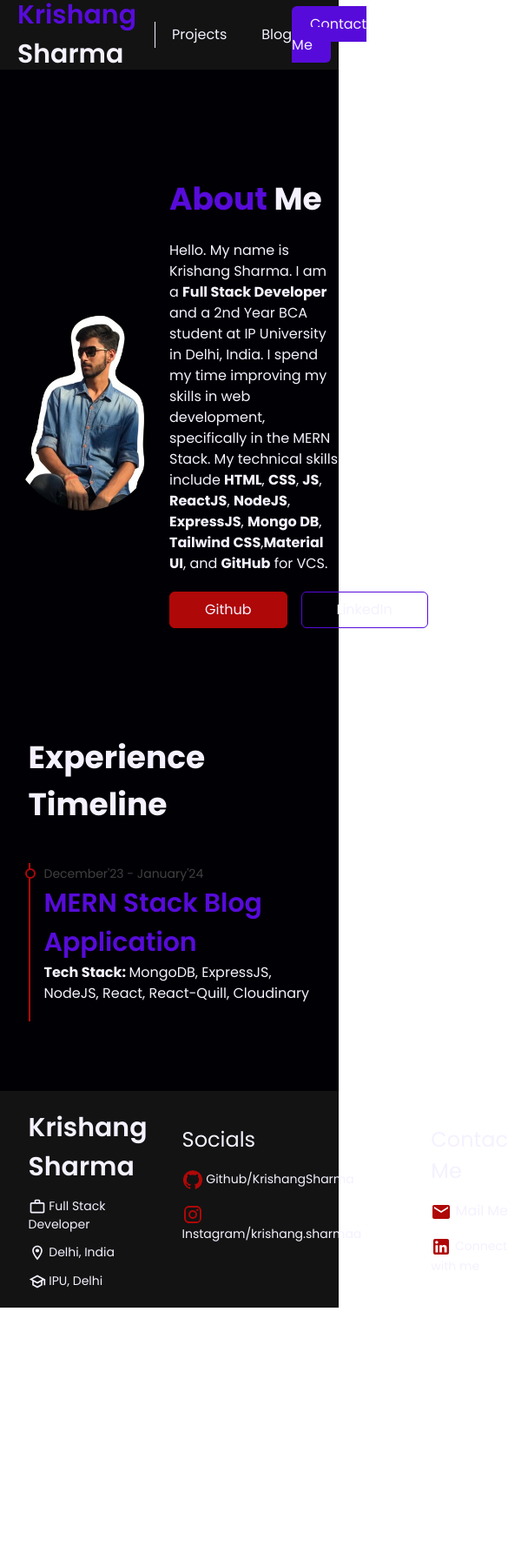
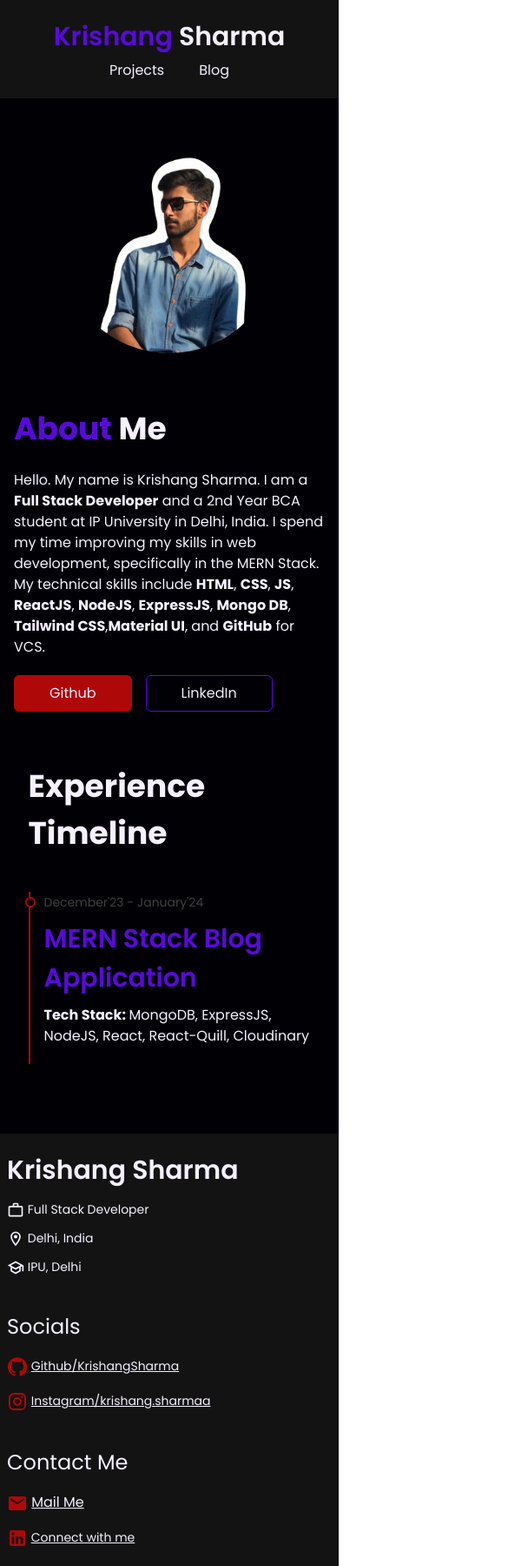
Before and after one commit to KrishangSharma/portfolio, a React (Vite) app: page / in a window 390 px wide. Shown: the whole page at 87% size, 585 px wide, since content can reach past the window. Before the commit the page ends 1503 px from the top, so only its background shows below. Built offline with nearby package versions, Linux system fonts and the light colour scheme.

Commit message:
Made it responsive

```diff
--- a/src/App.jsx
+++ b/src/App.jsx
@@ -5,7 +5,7 @@ import { Home } from "./pages/exports";
 
 function App() {
   return (
-    <div className="flex flex-col min-h-screen">
+    <div className="flex flex-col min-h-screen overflow-hidden ">
       <Router>
         <Routes>
           <Route path="/" element={<Home />} />
--- a/src/components/Footer.jsx
+++ b/src/components/Footer.jsx
@@ -11,8 +11,8 @@ import {
 
 const Footer = () => {
   return (
-    <div className="mt-auto w-100 bg-elevation  ">
-      <footer className="w-5/6 mx-auto py-5  bg-elevation flex gap-10 items-center justify-between">
+    <div className="mt-auto w-100 bg-elevation">
+      <footer className="w-full py-5 px-2 bg-elevation flex flex-col gap-10 items-start md:w-full md:flex-row md:justify-evenly md:items-center lg:w-5/6 lg:mx-auto lg:px-0 lg:flex-row lg:justify-between">
         {/* Personal Info */}
         <aside className="flex flex-col gap-3">
           <h2>Krishang Sharma</h2>
@@ -27,7 +27,7 @@ const Footer = () => {
           </p>
         </aside>
         {/* Contact Links */}
-        <aside className="flex gap-20 items-start ">
+        <aside className="flex flex-col gap-10 items-start lg:flex-row">
           {/* Socials */}
           <div className="flex flex-col gap-4">
             <h3>Socials</h3>
@@ -37,7 +37,8 @@ const Footer = () => {
               rel="noopener noreferrer"
               className="text-sm"
             >
-              <GitHub className="text-accent" /> Github/KrishangSharma
+              <GitHub className="text-accent" />{" "}
+              <span className="underline">Github/KrishangSharma</span>
             </a>
 
             <a
@@ -46,14 +47,16 @@ const Footer = () => {
               rel="noopener noreferrer"
               className="text-sm"
             >
-              <Instagram className="text-accent" /> Instagram/krishang.sharmaa
+              <Instagram className="text-accent" />{" "}
+              <span className="underline">Instagram/krishang.sharmaa</span>
             </a>
           </div>
           {/* Contact */}
           <div className="flex flex-col gap-4">
             <h3>Contact Me</h3>
             <a href="mailto:krishang.sharma.17704@gmail.com">
-              <Mail className="text-accent" /> Mail Me
+              <Mail className="text-accent" />{" "}
+              <span className="underline">Mail Me</span>
             </a>
             <a
               href="https://linkedin.com/in/krishangsharma"
@@ -61,7 +64,8 @@ const Footer = () => {
               rel="noopener noreferrer"
               className="text-sm"
             >
-              <LinkedIn className="text-accent" /> Connect with me
+              <LinkedIn className="text-accent" />{" "}
+              <span className="underline">Connect with me</span>
             </a>
           </div>
         </aside>
--- a/src/components/Hero.jsx
+++ b/src/components/Hero.jsx
@@ -2,12 +2,12 @@ import PFP from "../../assets/ProfilePicture.png";
 
 const Hero = () => {
   return (
-    <div className="flex items-center justify-evenly h-full w-full">
+    <div className="flex flex-col items-start justify-evenly h-full w-full md:flex-row md:items-center ">
       {/* Image */}
-      <aside className="img-container">
+      <aside className="img-container mx-auto ">
         <img src={PFP} alt="Krishang Sharma" />
       </aside>
-      <aside className="w-1/2 flex flex-col">
+      <aside className="w-full p-4 flex flex-col md:w-1/2 md:p-0 ">
         <h1>
           <span className="text-primary">About </span>Me
         </h1>
--- a/src/components/Navbar.jsx
+++ b/src/components/Navbar.jsx
@@ -3,8 +3,8 @@ import { Link } from "react-router-dom";
 
 const Navbar = () => {
   return (
-    <nav className="w-100 h-20 p-5 bg-elevation text-white flex items-center justify-between">
-      <div className="flex items-center">
+    <nav className="w-100 h-22 p-5 bg-elevation text-white flex items-center justify-between md:h-20">
+      <div className="flex flex-col items-center justify-center w-full gap-1 md:flex-row md:w-auto ">
         {/* Logo */}
         <h2>
           <Link to="/">
@@ -13,10 +13,10 @@ const Navbar = () => {
         </h2>
 
         {/* Divider */}
-        <hr className="divider mx-5 bg-white" />
+        <hr className="hidden divider mx-5 bg-white md:block " />
 
         {/* Nav Links */}
-        <div className="flex items-center gap-10">
+        <div className="flex items-center gap-10 text-s ">
           <Link
             to="/projects"
             className="hover:text-accent transition duration-200 easin-in-out"
@@ -37,7 +37,7 @@ const Navbar = () => {
       <div>
         <Link
           to="mailto:https://krishang.sharma.17704@gmail.com"
-          className="bg-primary border border-transparent rounded-md text-white px-5 py-2"
+          className="bg-primary border border-transparent rounded-md text-white px-5 py-2 hidden md:block"
         >
           Contact Me
         </Link>
--- a/src/components/TimelineItem.jsx
+++ b/src/components/TimelineItem.jsx
@@ -2,10 +2,10 @@ import PropTypes from "prop-types";
 
 const TimelineItem = ({ date, title, stack }) => {
   return (
-    <li className="ms-4">
+    <li className="ms-4 ">
       <div className="absolute w-3 h-3 bg-black rounded-full mt-1.5 -start-1.5 border-accent border-2 "></div>
       <time className="mb-1 text-sm leading-none text-gray">{date}</time>
-      <h2 className="text-primary">{title}</h2>
+      <h2 className="text-primary my-2 ">{title}</h2>
       <p className="text-white">
         <b>Tech Stack: </b>
         {stack}
```
